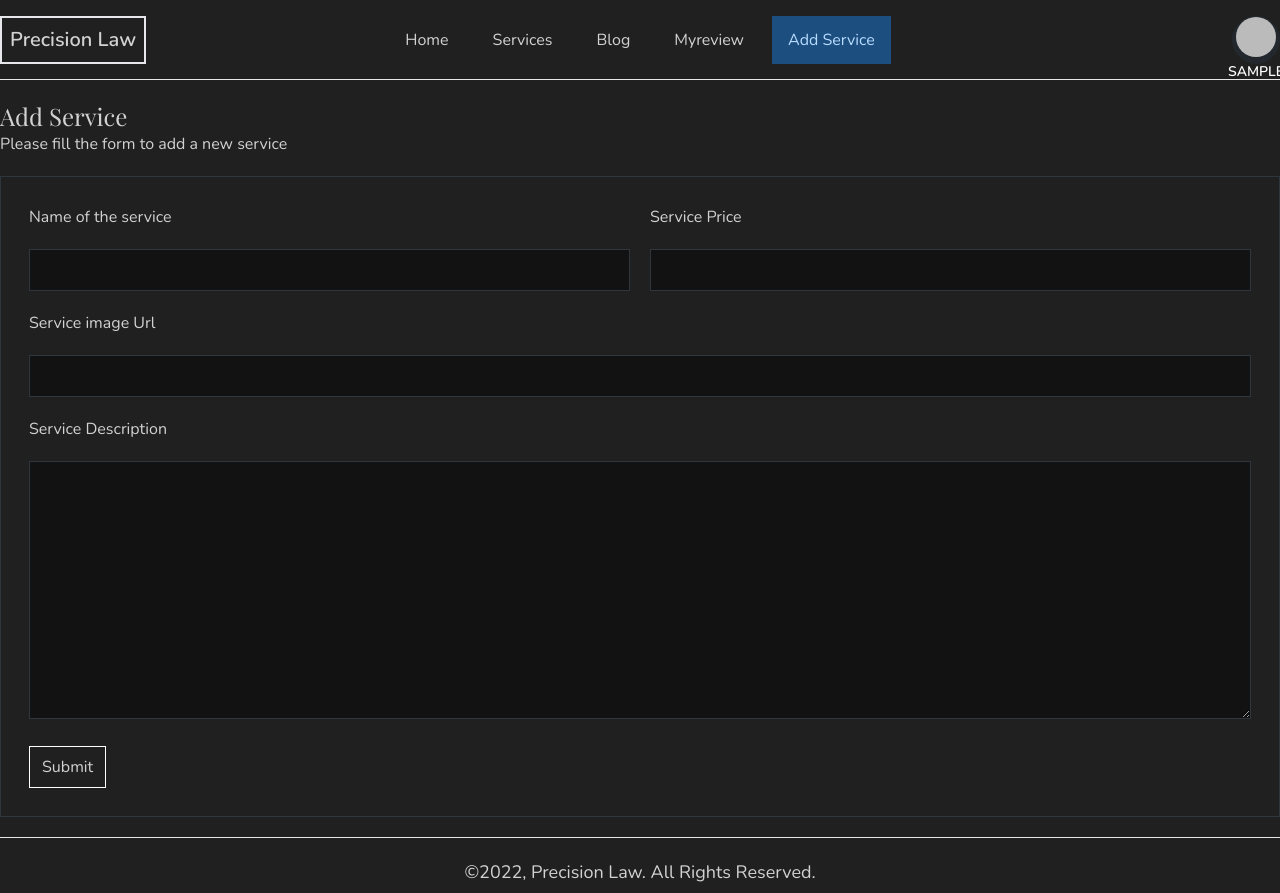
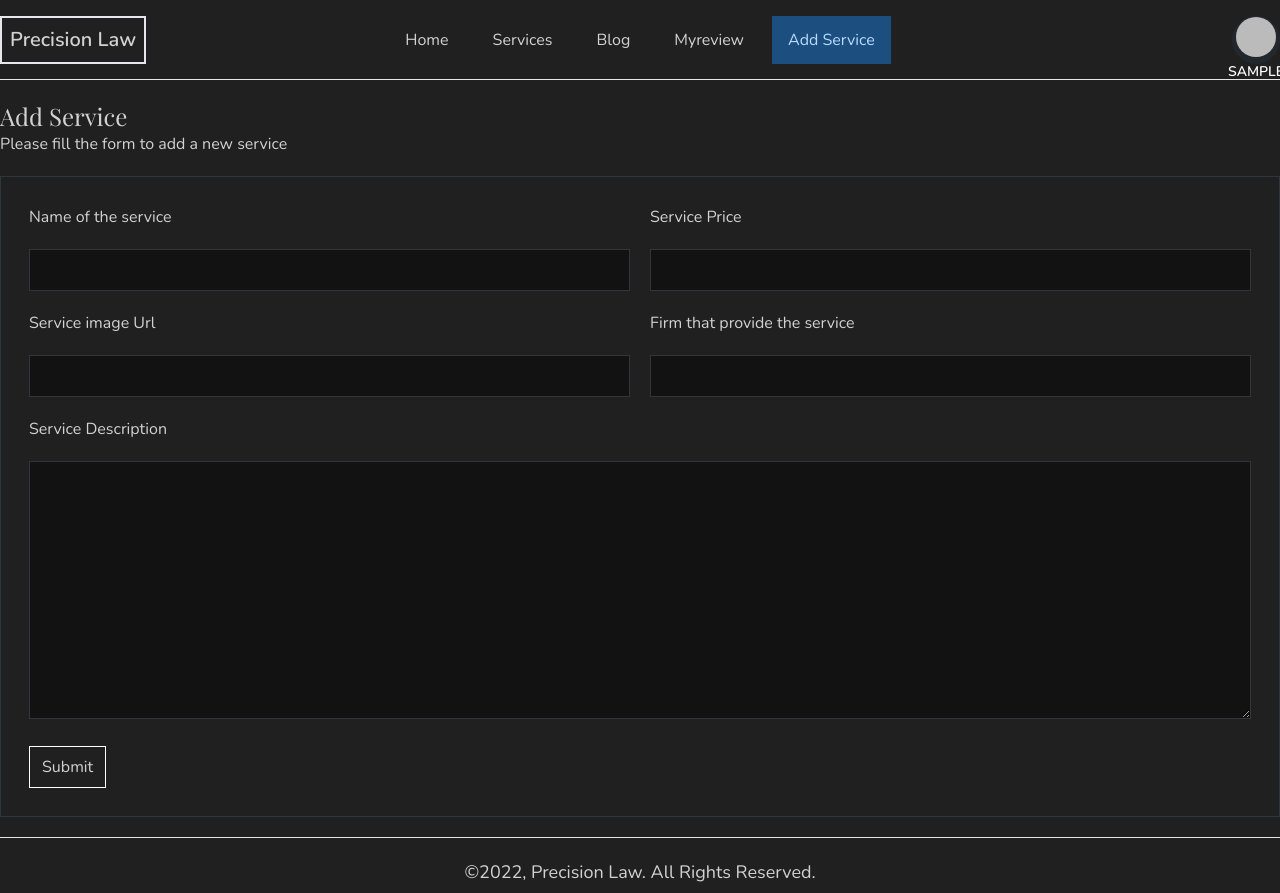
Before and after one commit to BadgerSIO/service-review-clientside, a React (Create React App) app: page /addservice in a window 1280 px wide. Built offline with nearby package versions, Linux system fonts and the light colour scheme; no server answers; sample sign-in values are in the browser's storage.

Commit message:
firm name input added

```diff
--- a/src/Pages/AddService/AddService.js
+++ b/src/Pages/AddService/AddService.js
@@ -57,11 +57,19 @@ const AddService = () => {
               className="w-full border border-borderTheme mt-5 p-2 focus:outline-none focus:border-primary"
             />
           </div>
-          <div className="lg:col-span-2">
+          <div>
             <label htmlFor="serviceImage">Service image Url</label>
             <input
               type="url"
               {...register("serviceImage", { required: true })}
+              className="w-full border border-borderTheme mt-5 p-2 focus:outline-none focus:border-primary"
+            />
+          </div>
+          <div>
+            <label htmlFor="firmName">Firm that provide the service</label>
+            <input
+              type="url"
+              {...register("firmName", { required: true })}
               className="w-full border border-borderTheme mt-5 p-2 focus:outline-none focus:border-primary"
             />
           </div>
```
